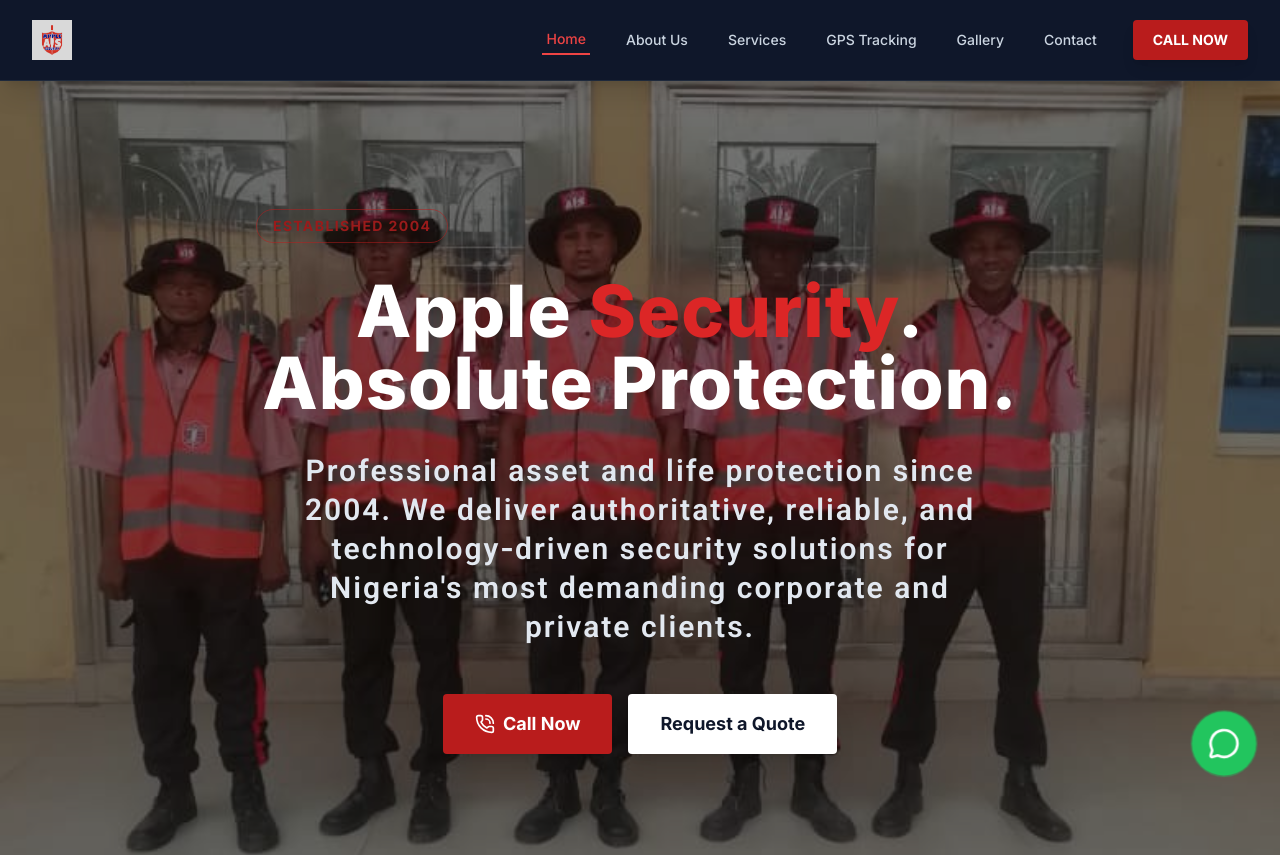
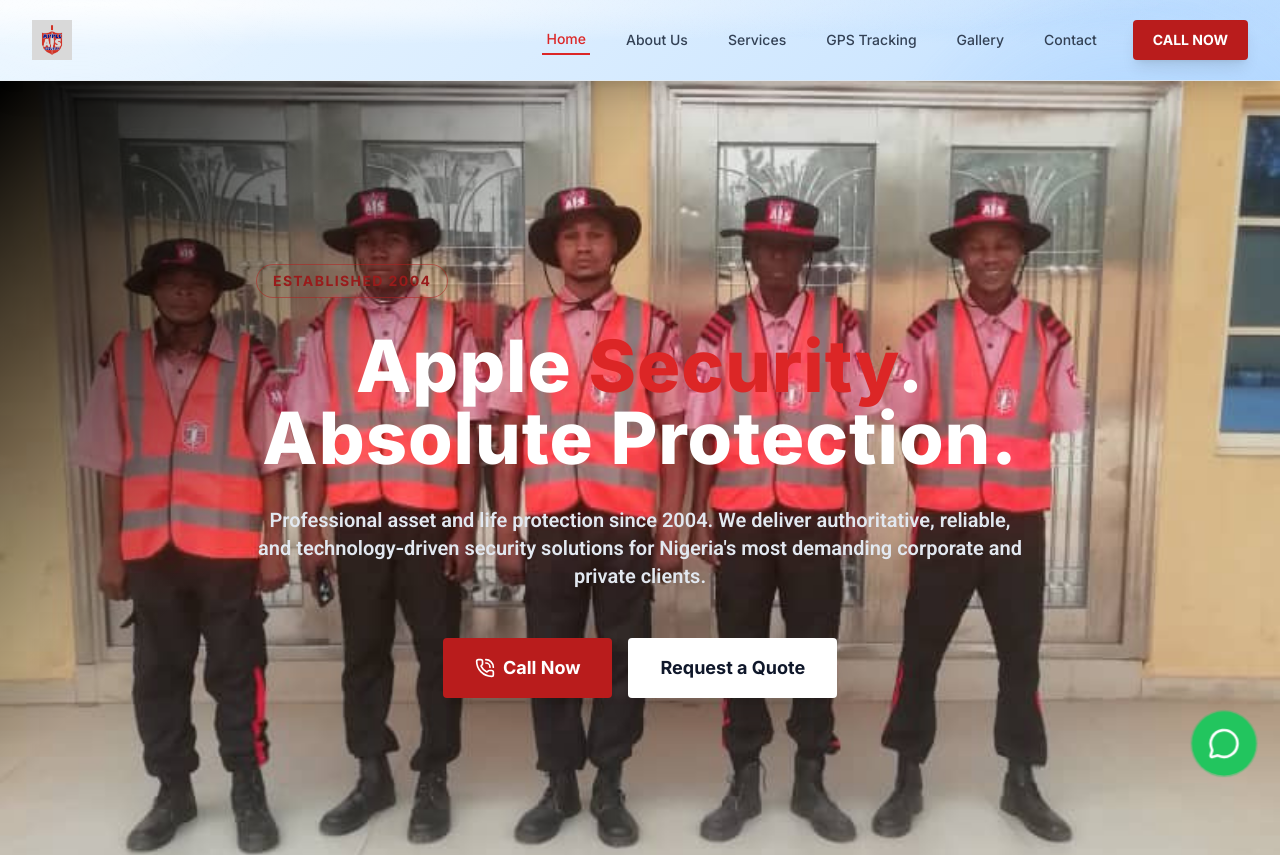
Before and after one commit to Bang0457/applesecuritywebsite, a React (Vite) app: page /#/ in a window 1280 px wide. Shown: the top 855 px of the page. Built offline with nearby package versions, Linux system fonts and the light colour scheme.

Commit message:
Redesign reflective sections with modern light blue abstract UI

```diff
--- a/components/Navbar.tsx
+++ b/components/Navbar.tsx
@@ -20,7 +20,7 @@
   const isActive = (path: string) => location.pathname === path;
 
   return (
-    <nav className="bg-slate-900 text-white sticky top-0 z-50 shadow-xl border-b border-slate-800">
+    <nav className="premium-light-blue-bg text-slate-900 sticky top-0 z-50 shadow-xl border-b border-slate-200/70">
       <div className="max-w-7xl mx-auto px-4 sm:px-6 lg:px-8">
         <div className="flex justify-between h-20">
           <div className="flex items-center">
@@ -43,8 +43,8 @@
                 to={link.path}
                 className={`${
                   isActive(link.path)
-                    ? 'text-red-500 font-bold border-b-2 border-red-500'
-                    : 'text-slate-300 hover:text-white hover:border-b-2 hover:border-slate-500'
+                    ? 'text-red-600 font-bold border-b-2 border-red-600'
+                    : 'text-slate-700 hover:text-slate-900 hover:border-b-2 hover:border-slate-400'
                 } px-1 py-1 text-sm font-medium transition-all duration-200`}
               >
                 {link.name}
@@ -62,7 +62,7 @@
           <div className="md:hidden flex items-center">
             <button
               onClick={() => setIsOpen(!isOpen)}
-              className="text-slate-300 hover:text-white focus:outline-none"
+              className="text-slate-700 hover:text-slate-900 focus:outline-none"
             >
               {isOpen ? <X className="w-8 h-8" /> : <Menu className="w-8 h-8" />}
             </button>
@@ -72,7 +72,7 @@
 
       {/* Mobile Navigation */}
       {isOpen && (
-        <div className="md:hidden bg-slate-800 border-t border-slate-700">
+        <div className="md:hidden bg-white/35 backdrop-blur-md border-t border-slate-200/80">
           <div className="px-2 pt-2 pb-3 space-y-1 sm:px-3">
             {navLinks.map((link) => (
               <Link
@@ -81,8 +81,8 @@
                 onClick={() => setIsOpen(false)}
                 className={`${
                   isActive(link.path)
-                    ? 'bg-slate-900 text-red-500 font-bold'
-                    : 'text-slate-300 hover:bg-slate-700 hover:text-white'
+                    ? 'bg-white/70 text-red-600 font-bold'
+                    : 'text-slate-700 hover:bg-white/80 hover:text-slate-900'
                 } block px-3 py-3 rounded-md text-base font-medium`}
               >
                 {link.name}
--- a/index.css
+++ b/index.css
@@ -8,3 +8,45 @@
 body {
   margin: 0;
 }
+
+.premium-light-blue-bg {
+  position: relative;
+  isolation: isolate;
+  overflow: hidden;
+  background:
+    radial-gradient(140% 90% at 10% 5%, rgba(255, 255, 255, 0.82) 0%, rgba(255, 255, 255, 0) 58%),
+    radial-gradient(90% 70% at 92% 12%, rgba(184, 218, 255, 0.58) 0%, rgba(184, 218, 255, 0) 64%),
+    linear-gradient(135deg, #eaf6ff 0%, #dceeff 38%, #cfe7ff 70%, #b8daff 100%);
+}
+
+.premium-light-blue-bg::before,
+.premium-light-blue-bg::after {
+  content: "";
+  position: absolute;
+  pointer-events: none;
+  z-index: -1;
+}
+
+.premium-light-blue-bg::before {
+  width: clamp(260px, 40vw, 560px);
+  height: clamp(260px, 40vw, 560px);
+  right: -8%;
+  top: -32%;
+  border-radius: 9999px;
+  background: radial-gradient(circle, rgba(142, 197, 255, 0.38) 0%, rgba(142, 197, 255, 0) 72%);
+  filter: blur(6px);
+}
+
+.premium-light-blue-bg::after {
+  width: clamp(280px, 44vw, 620px);
+  height: clamp(280px, 44vw, 620px);
+  left: -16%;
+  bottom: -52%;
+  border-radius: 9999px;
+  background: radial-gradient(circle, rgba(255, 255, 255, 0.84) 0%, rgba(220, 238, 255, 0) 72%);
+  filter: blur(10px);
+}
+
+.premium-light-blue-overlay {
+  background: linear-gradient(135deg, rgba(0, 0, 0, 1) 0%, rgba(255, 255, 255, 0) 34%);
+}
--- a/pages/Home.tsx
+++ b/pages/Home.tsx
@@ -22,8 +22,8 @@
             alt="Apple Security Nigeria Guards"
           />
 
-          {/* Dark overlay for text readability */}
-          <div className="absolute inset-0 bg-black/50"></div>
+          {/* Light-blue premium overlay for text readability */}
+          <div className="absolute inset-0 premium-light-blue-overlay"></div>
         </div>
 
         {/* Hero Content */}
@@ -38,7 +38,7 @@
               Apple <span className="text-red-600">Security</span>. Absolute Protection.
             </h1>
 
-            <p className="text-[30px] font-semibold text-slate-200 leading-[39px] tracking-[2px] align-middle w-[712px] max-w-full mx-auto text-center [font-family:'Roboto',-apple-system,BlinkMacSystemFont,sans-serif]">
+            <p className="mx-auto max-w-full text-center font-semibold text-slate-200 [font-family:'Roboto',-apple-system,BlinkMacSystemFont,sans-serif] text-base leading-relaxed sm:text-lg md:text-xl">
               Professional asset and life protection since 2004. We deliver authoritative,
               reliable, and technology‑driven security solutions for Nigeria's most demanding
               corporate and private clients.
@@ -76,7 +76,9 @@
               </div>
               <div>
                 <h3 className="text-2xl font-bold text-white">20+ Years</h3>
-                <p className="text-slate-400 uppercase tracking-widest text-xs font-bold mt-1" style={{ color: 'var(--tw-ring-offset-color)' }}>Operational Excellence</p>
+                <p className="text-slate-400 uppercase tracking-widest text-xs font-bold mt-1">
+                  Operational Excellence
+                </p>
               </div>
             </div>
             <div className="flex flex-col md:flex-row items-center md:items-start space-y-4 md:space-y-0 md:space-x-4">
--- a/pages/Services.tsx
+++ b/pages/Services.tsx
@@ -9,8 +9,8 @@
   return (
     <div className="flex flex-col">
       {/* Header */}
-      <div className="bg-slate-900 py-20 relative overflow-hidden">
-        <div className="absolute inset-0 opacity-10">
+      <div className="premium-light-blue-bg py-20 relative overflow-hidden">
+        <div className="absolute inset-0 opacity-[0.08]">
           <img
             src="https://picsum.photos/id/160/1200/400"
             className="w-full h-full object-cover"
@@ -19,8 +19,8 @@
           />
         </div>
         <div className="max-w-7xl mx-auto px-4 sm:px-6 lg:px-8 text-center relative z-10">
-          <h1 className="text-4xl md:text-5xl font-extrabold text-white mb-6 uppercase tracking-wider">Our Security Solutions</h1>
-          <p className="text-slate-50 max-w-2xl mx-auto text-lg">Comprehensive, professional, and reliable protection services for every need.</p>
+          <h1 className="text-4xl md:text-5xl font-extrabold text-slate-900 mb-6 uppercase tracking-wider">Our Security Solutions</h1>
+          <p className="text-slate-700 max-w-2xl mx-auto text-lg">Comprehensive, professional, and reliable protection services for every need.</p>
           <div className="w-24 h-1.5 bg-red-700 mx-auto mt-6"></div>
         </div>
       </div>
```
Also changed, not shown: components/Footer.tsx (+15 -15 lines), components/ui/digital-serenity-animated-landing-page.tsx (+34 -19 lines).
